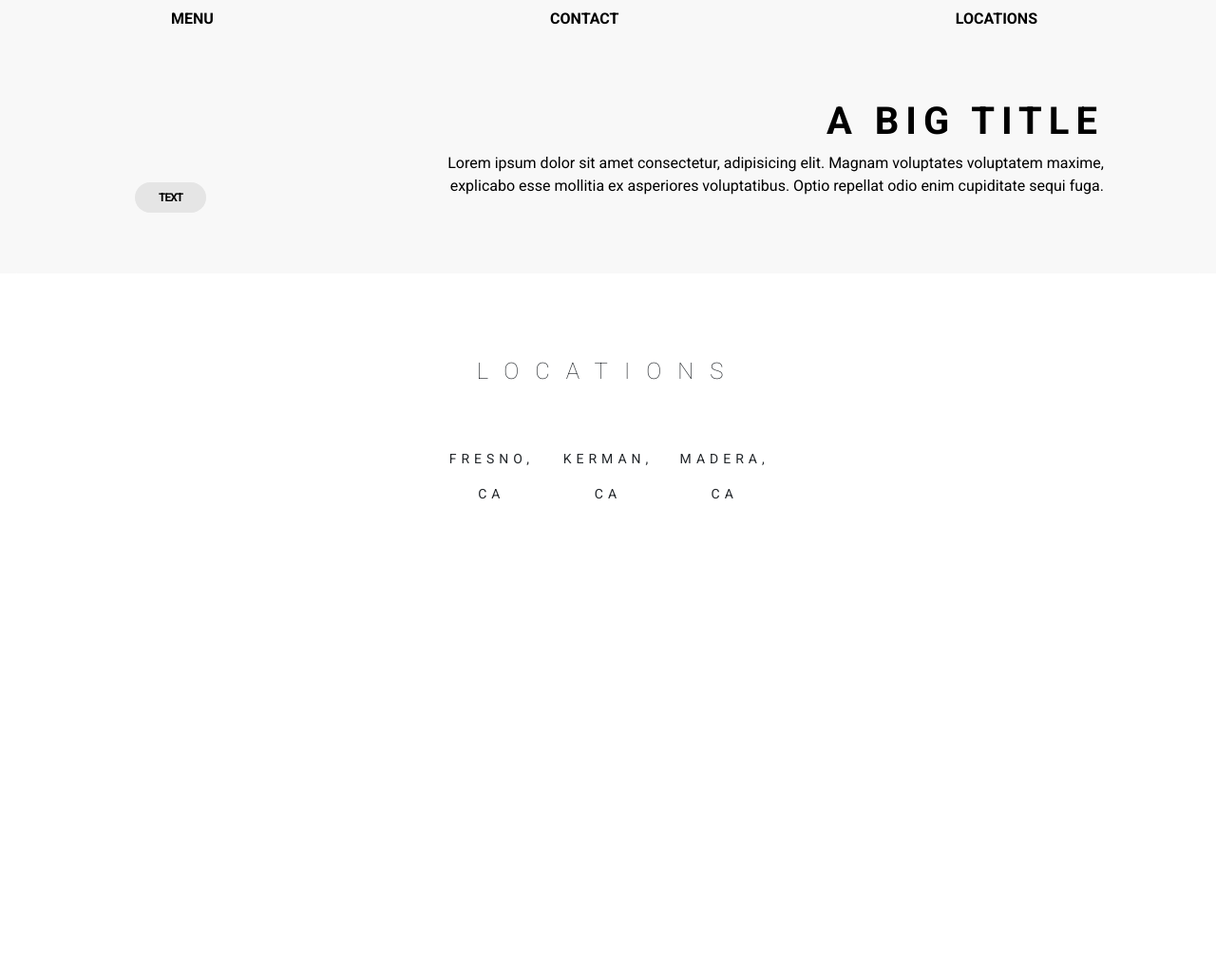
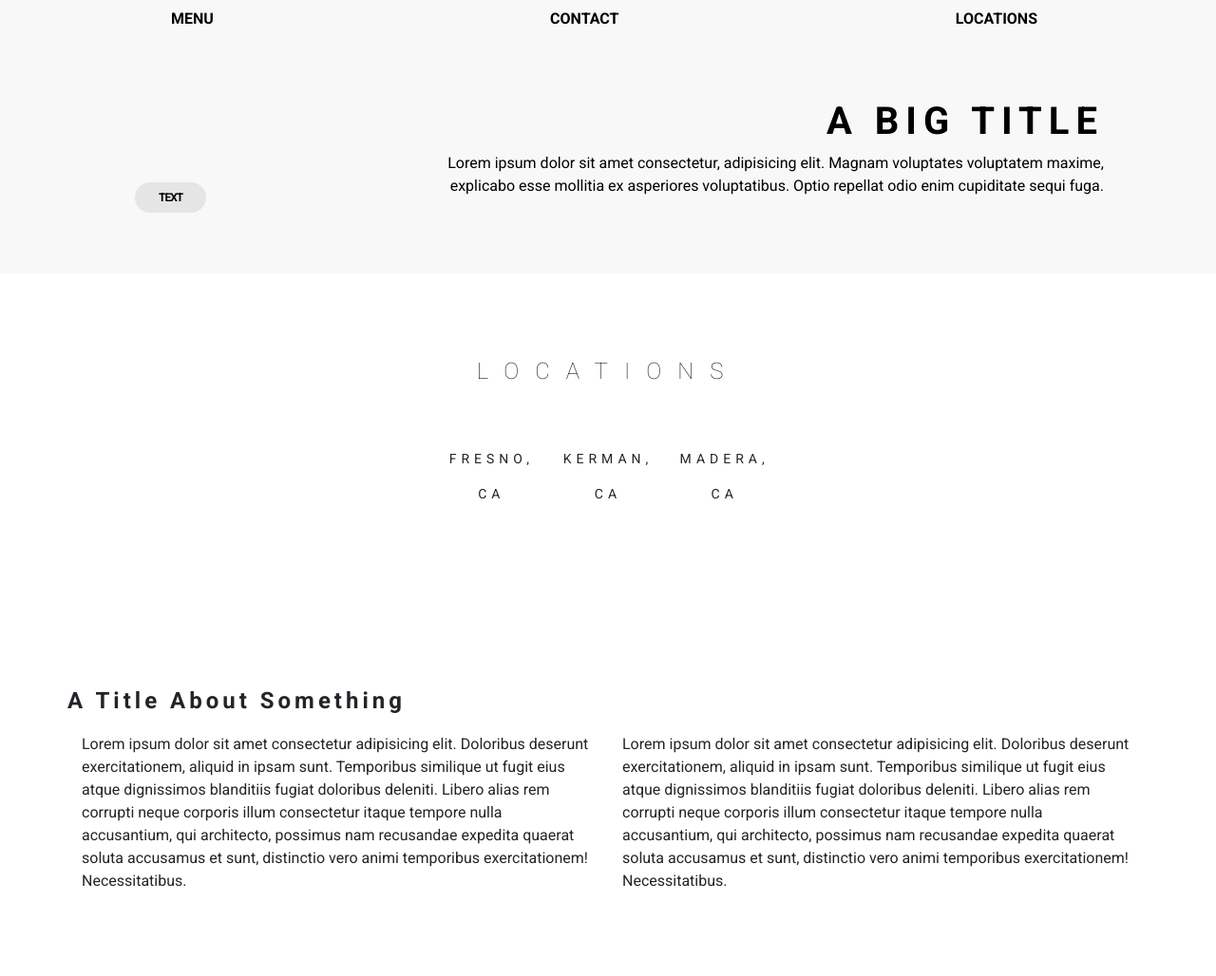
Before and after one commit to xyeras/My-Restaurant-static, a plain HTML site: page index.html in a window 1280 px wide. Shown: the whole page at 95% size. Before the commit the page ends 800 px from the top, so only its background shows below. Drawn offline with nearby package versions, Linux system fonts and the light colour scheme.

Commit message:
added section for text and styling

```diff
--- a/css/styles.css
+++ b/css/styles.css
@@ -38,3 +38,11 @@ header .jumbotron p {
     letter-spacing: 5px;
     font-size: 14px;
 }
+/* TEXT SECTION */
+.text_wrapper {
+    height: 380px;
+}
+.heading {
+    font-size: 24px;
+    letter-spacing: 4px;
+}
--- a/index.html
+++ b/index.html
@@ -65,6 +65,21 @@
         </div>
       </div>
     </div>
+    <!-- TEXT SECTION -->
+    <div class="container mt-5 text_wrapper d-flex flex-column justify-content-md-center px-3">
+      <div class="row">
+        <p class="text-left text-capitalize font-weight-bold heading">A Title About Something</p>
+      </div>
+      <div class="row">
+        <div class="col-md-6">
+          <p>Lorem ipsum dolor sit amet consectetur adipisicing elit. Doloribus deserunt exercitationem, aliquid in ipsam sunt. Temporibus similique ut fugit eius atque dignissimos blanditiis fugiat doloribus deleniti. Libero alias rem corrupti neque corporis illum consectetur itaque tempore nulla accusantium, qui architecto, possimus nam recusandae expedita quaerat soluta accusamus et sunt, distinctio vero animi temporibus exercitationem! Necessitatibus.</p>
+        </div>
+        <div class="col-md-6">
+          <p>Lorem ipsum dolor sit amet consectetur adipisicing elit. Doloribus deserunt exercitationem, aliquid in ipsam sunt. Temporibus similique ut fugit eius atque dignissimos blanditiis fugiat doloribus deleniti. Libero alias rem corrupti neque corporis illum consectetur itaque tempore nulla accusantium, qui architecto, possimus nam recusandae expedita quaerat soluta accusamus et sunt, distinctio vero animi temporibus exercitationem! Necessitatibus.</p>
+        </div>
+      </div>
+    </div>
+
     <!-- Optional JavaScript; choose one of the two! -->
 
     <!-- Option 1: jQuery and Bootstrap Bundle (includes Popper) -->
```
